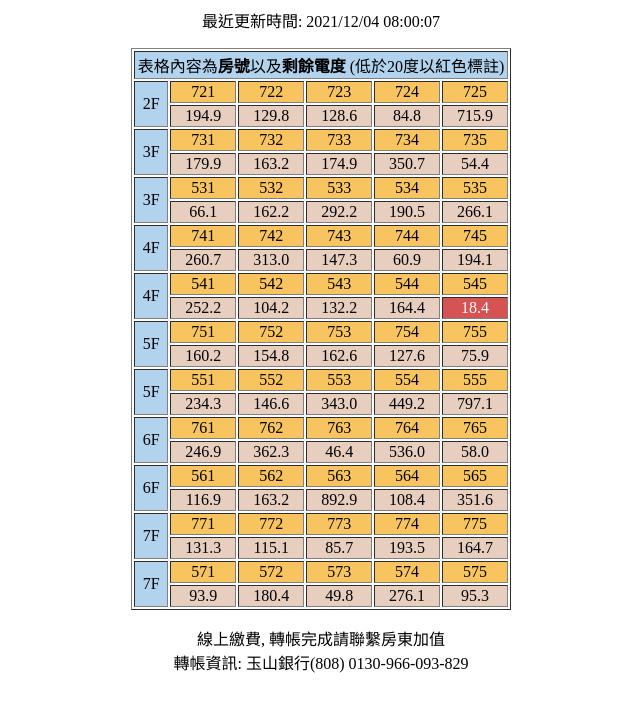
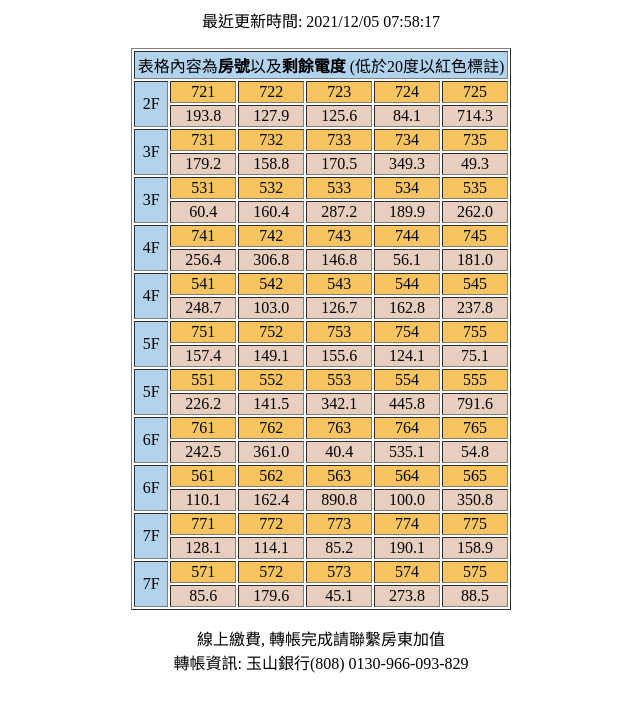
Before and after one commit to goodjiahub/power, a plain HTML site: page index.html in a window 1280 px wide. Shown: the whole page, without its empty margins (319-959 px from the left). Drawn offline with Linux system fonts and the light colour scheme.

Commit message:
Automated commit on 2021-12-05 08:00:03

```diff
--- a/index.html
+++ b/index.html
@@ -12,7 +12,7 @@
   }
   </style>
 <body>
-            <center><p>最近更新時間: 2021/12/04 08:00:07
+            <center><p>最近更新時間: 2021/12/05 07:58:17
 </p></center>
 
 <div style="overflow: auto;">
@@ -27,11 +27,11 @@
                 <td style="background-color:#F7C45F;"><center>725</center></td>
             </tr>
             <tr>
-                <td class="powerdata"><center>194.9</center></td>
-                <td class="powerdata"><center>129.8</center></td>
-                <td class="powerdata"><center>128.6</center></td>
-                <td class="powerdata"><center>84.8</center></td>
-                <td class="powerdata"><center>715.9</center></td>
+                <td class="powerdata"><center>193.8</center></td>
+                <td class="powerdata"><center>127.9</center></td>
+                <td class="powerdata"><center>125.6</center></td>
+                <td class="powerdata"><center>84.1</center></td>
+                <td class="powerdata"><center>714.3</center></td>
             </tr>
             <tr>
                 <td style="background-color:#B2D3EE;" rowspan="2" ><center>3F</center></td>
@@ -42,11 +42,11 @@
                 <td style="background-color:#F7C45F;"><center>735</center></td>
             </tr>
             <tr>
-                <td class="powerdata"><center>179.9</center></td>
-                <td class="powerdata"><center>163.2</center></td>
-                <td class="powerdata"><center>174.9</center></td>
-                <td class="powerdata"><center>350.7</center></td>
-                <td class="powerdata"><center>54.4</center></td>
+                <td class="powerdata"><center>179.2</center></td>
+                <td class="powerdata"><center>158.8</center></td>
+                <td class="powerdata"><center>170.5</center></td>
+                <td class="powerdata"><center>349.3</center></td>
+                <td class="powerdata"><center>49.3</center></td>
             </tr>
             <tr>
                 <td style="background-color:#B2D3EE;" rowspan="2" ><center>3F</center></td>
@@ -57,11 +57,11 @@
                 <td style="background-color:#F7C45F;"><center>535</center></td>
             </tr>
             <tr>
-                <td class="powerdata"><center>66.1</center></td>
-                <td class="powerdata"><center>162.2</center></td>
-                <td class="powerdata"><center>292.2</center></td>
-                <td class="powerdata"><center>190.5</center></td>
-                <td class="powerdata"><center>266.1</center></td>
+                <td class="powerdata"><center>60.4</center></td>
+                <td class="powerdata"><center>160.4</center></td>
+                <td class="powerdata"><center>287.2</center></td>
+                <td class="powerdata"><center>189.9</center></td>
+                <td class="powerdata"><center>262.0</center></td>
             </tr>
             <tr>
                 <td style="background-color:#B2D3EE;" rowspan="2" ><center>4F</center></td>
@@ -72,11 +72,11 @@
                 <td style="background-color:#F7C45F;"><center>745</center></td>
             </tr>
             <tr>
-                <td class="powerdata"><center>260.7</center></td>
-                <td class="powerdata"><center>313.0</center></td>
-                <td class="powerdata"><center>147.3</center></td>
-                <td class="powerdata"><center>60.9</center></td>
-                <td class="powerdata"><center>194.1</center></td>
+                <td class="powerdata"><center>256.4</center></td>
+                <td class="powerdata"><center>306.8</center></td>
+                <td class="powerdata"><center>146.8</center></td>
+                <td class="powerdata"><center>56.1</center></td>
+                <td class="powerdata"><center>181.0</center></td>
             </tr>
             <tr>
                 <td style="background-color:#B2D3EE;" rowspan="2" ><center>4F</center></td>
@@ -87,11 +87,11 @@
                 <td style="background-color:#F7C45F;"><center>545</center></td>
             </tr>
             <tr>
-                <td class="powerdata"><center>252.2</center></td>
-                <td class="powerdata"><center>104.2</center></td>
-                <td class="powerdata"><center>132.2</center></td>
-                <td class="powerdata"><center>164.4</center></td>
-                <td style="background-color:#D65353; color:white;"><center>18.4</center></td>
+                <td class="powerdata"><center>248.7</center></td>
+                <td class="powerdata"><center>103.0</center></td>
+                <td class="powerdata"><center>126.7</center></td>
+                <td class="powerdata"><center>162.8</center></td>
+                <td class="powerdata"><center>237.8</center></td>
             </tr>
             <tr>
                 <td style="background-color:#B2D3EE;" rowspan="2" ><center>5F</center></td>
@@ -102,11 +102,11 @@
                 <td style="background-color:#F7C45F;"><center>755</center></td>
             </tr>
             <tr>
-                <td class="powerdata"><center>160.2</center></td>
-                <td class="powerdata"><center>154.8</center></td>
-                <td class="powerdata"><center>162.6</center></td>
-                <td class="powerdata"><center>127.6</center></td>
-                <td class="powerdata"><center>75.9</center></td>
+                <td class="powerdata"><center>157.4</center></td>
+                <td class="powerdata"><center>149.1</center></td>
+                <td class="powerdata"><center>155.6</center></td>
+                <td class="powerdata"><center>124.1</center></td>
+                <td class="powerdata"><center>75.1</center></td>
             </tr>
             <tr>
                 <td style="background-color:#B2D3EE;" rowspan="2" ><center>5F</center></td>
@@ -117,11 +117,11 @@
                 <td style="background-color:#F7C45F;"><center>555</center></td>
             </tr>
             <tr>
-                <td class="powerdata"><center>234.3</center></td>
-                <td class="powerdata"><center>146.6</center></td>
-                <td class="powerdata"><center>343.0</center></td>
-                <td class="powerdata"><center>449.2</center></td>
-                <td class="powerdata"><center>797.1</center></td>
+                <td class="powerdata"><center>226.2</center></td>
+                <td class="powerdata"><center>141.5</center></td>
+                <td class="powerdata"><center>342.1</center></td>
+                <td class="powerdata"><center>445.8</center></td>
+                <td class="powerdata"><center>791.6</center></td>
             </tr>
             <tr>
                 <td style="background-color:#B2D3EE;" rowspan="2" ><center>6F</center></td>
@@ -132,11 +132,11 @@
                 <td style="background-color:#F7C45F;"><center>765</center></td>
             </tr>
             <tr>
-                <td class="powerdata"><center>246.9</center></td>
-                <td class="powerdata"><center>362.3</center></td>
-                <td class="powerdata"><center>46.4</center></td>
-                <td class="powerdata"><center>536.0</center></td>
-                <td class="powerdata"><center>58.0</center></td>
+                <td class="powerdata"><center>242.5</center></td>
+                <td class="powerdata"><center>361.0</center></td>
+                <td class="powerdata"><center>40.4</center></td>
+                <td class="powerdata"><center>535.1</center></td>
+                <td class="powerdata"><center>54.8</center></td>
             </tr>
             <tr>
                 <td style="background-color:#B2D3EE;" rowspan="2" ><center>6F</center></td>
@@ -147,11 +147,11 @@
                 <td style="background-color:#F7C45F;"><center>565</center></td>
             </tr>
             <tr>
-                <td class="powerdata"><center>116.9</center></td>
-                <td class="powerdata"><center>163.2</center></td>
-                <td class="powerdata"><center>892.9</center></td>
-                <td class="powerdata"><center>108.4</center></td>
-                <td class="powerdata"><center>351.6</center></td>
+                <td class="powerdata"><center>110.1</center></td>
+                <td class="powerdata"><center>162.4</center></td>
+                <td class="powerdata"><center>890.8</center></td>
+                <td class="powerdata"><center>100.0</center></td>
+                <td class="powerdata"><center>350.8</center></td>
             </tr>
             <tr>
                 <td style="background-color:#B2D3EE;" rowspan="2" ><center>7F</center></td>
@@ -162,11 +162,11 @@
                 <td style="background-color:#F7C45F;"><center>775</center></td>
             </tr>
             <tr>
-                <td class="powerdata"><center>131.3</center></td>
-                <td class="powerdata"><center>115.1</center></td>
-                <td class="powerdata"><center>85.7</center></td>
-                <td class="powerdata"><center>193.5</center></td>
-                <td class="powerdata"><center>164.7</center></td>
+                <td class="powerdata"><center>128.1</center></td>
+                <td class="powerdata"><center>114.1</center></td>
+                <td class="powerdata"><center>85.2</center></td>
+                <td class="powerdata"><center>190.1</center></td>
+                <td class="powerdata"><center>158.9</center></td>
             </tr>
             <tr>
                 <td style="background-color:#B2D3EE;" rowspan="2" ><center>7F</center></td>
@@ -177,11 +177,11 @@
                 <td style="background-color:#F7C45F;"><center>575</center></td>
             </tr>
             <tr>
-                <td class="powerdata"><center>93.9</center></td>
-                <td class="powerdata"><center>180.4</center></td>
-                <td class="powerdata"><center>49.8</center></td>
-                <td class="powerdata"><center>276.1</center></td>
-                <td class="powerdata"><center>95.3</center></td>
+                <td class="powerdata"><center>85.6</center></td>
+                <td class="powerdata"><center>179.6</center></td>
+                <td class="powerdata"><center>45.1</center></td>
+                <td class="powerdata"><center>273.8</center></td>
+                <td class="powerdata"><center>88.5</center></td>
             </tr>
         </table>
         </div>
```
